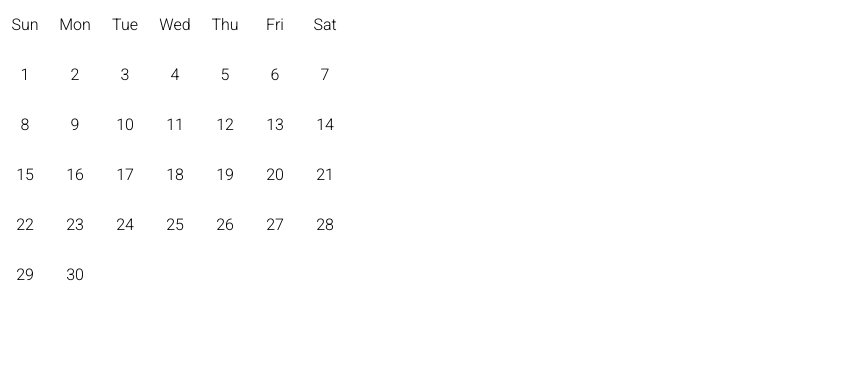
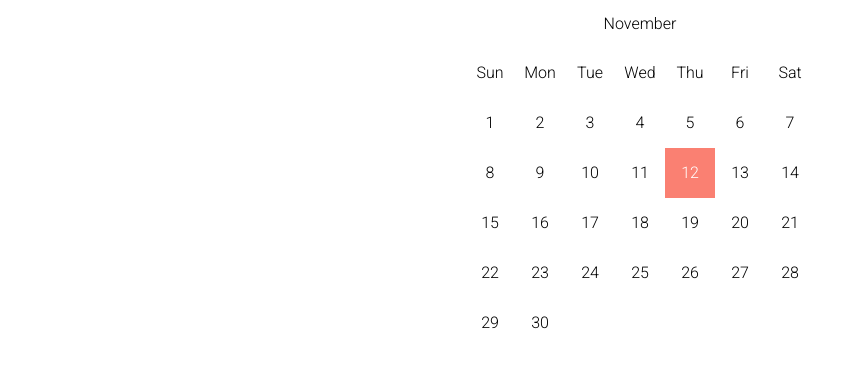
Before and after one commit to oikantik/vanilla-calendar-js, a plain HTML site: page index.html in a window 1280 px wide. Shown: the whole page, without its empty margins (0-852 px from the left). Drawn offline with Linux system fonts and the light colour scheme.

Commit message:
will refactor and add some css

```diff
--- a/index.html
+++ b/index.html
@@ -11,6 +11,7 @@
 
 <body>
     <main class="app">
+        <h1 class="app__headline"></h1>
         <div class="calendar">
             <ul class="days" id="sunday">
                 <li class="days__name">Sun</li>
--- a/scripts/script.js
+++ b/scripts/script.js
@@ -113,12 +113,21 @@ const months = [
 
 
 const addMonthsToDom = (currValue, maxNum, currDay) => {
+  const currentDate = new Date().getDate();
   let staticCurrValue = currValue;
   console.log('curday >>', currDay)
   while (staticCurrValue <= maxNum) {
-    document.querySelector(`#${currDay}`).innerHTML += `
+
+    if (staticCurrValue === currentDate) {
+      document.querySelector(`#${currDay}`).innerHTML += `
+  <li class="days__day days__day--selected">${staticCurrValue}</li>
+  `;
+    } else {
+      document.querySelector(`#${currDay}`).innerHTML += `
   <li class="days__day">${staticCurrValue}</li>
   `;
+    }
+
     staticCurrValue = staticCurrValue + 7;
   }
 
@@ -148,6 +157,9 @@ const renderAllWeekdaysToDom = () => {
   const firstDateOfMonth = new Date(
     `${currentMonth + 1}/1/${currentYear}`
   ).getDay();
+  const currentMonthName = months.find(month => {
+    return month.id === currentMonth;
+  })
   const firstDayOfCurrentMonth = weekDays.find(
     (weekDay) => weekDay.id === firstDateOfMonth
   ).fullName; // gives me the current day but what do I do with it?
@@ -163,6 +175,8 @@ const renderAllWeekdaysToDom = () => {
     console.log(day)
     addMonthsToDom(index + 1, maxDays.days, day.fullName)
   })
+
+  document.querySelector('.app__headline').innerText = currentMonthName.name;
 }
 
 renderAllWeekdaysToDom();
--- a/styles/main.scss
+++ b/styles/main.scss
@@ -2,6 +2,8 @@
 
 .calendar {
     display: flex;
+    justify-content: center;
+    align-items: center;
 }
 
 .days {
@@ -24,5 +26,21 @@
         align-items: center;
         height: 50px;
         width: 50px;
+        &--selected {
+            background-color: salmon;
+            color: #ffffff;
+        }
+    }
+
+
+}
+
+.app {
+    &__headline {
+        display: flex;
+        justify-content: center;
+        align-items: center;
+        margin-top: 1rem;
+        margin-bottom: 1rem;
     }
 }
```
Also changed, not shown: styles/main.css, styles/main.min.css.
